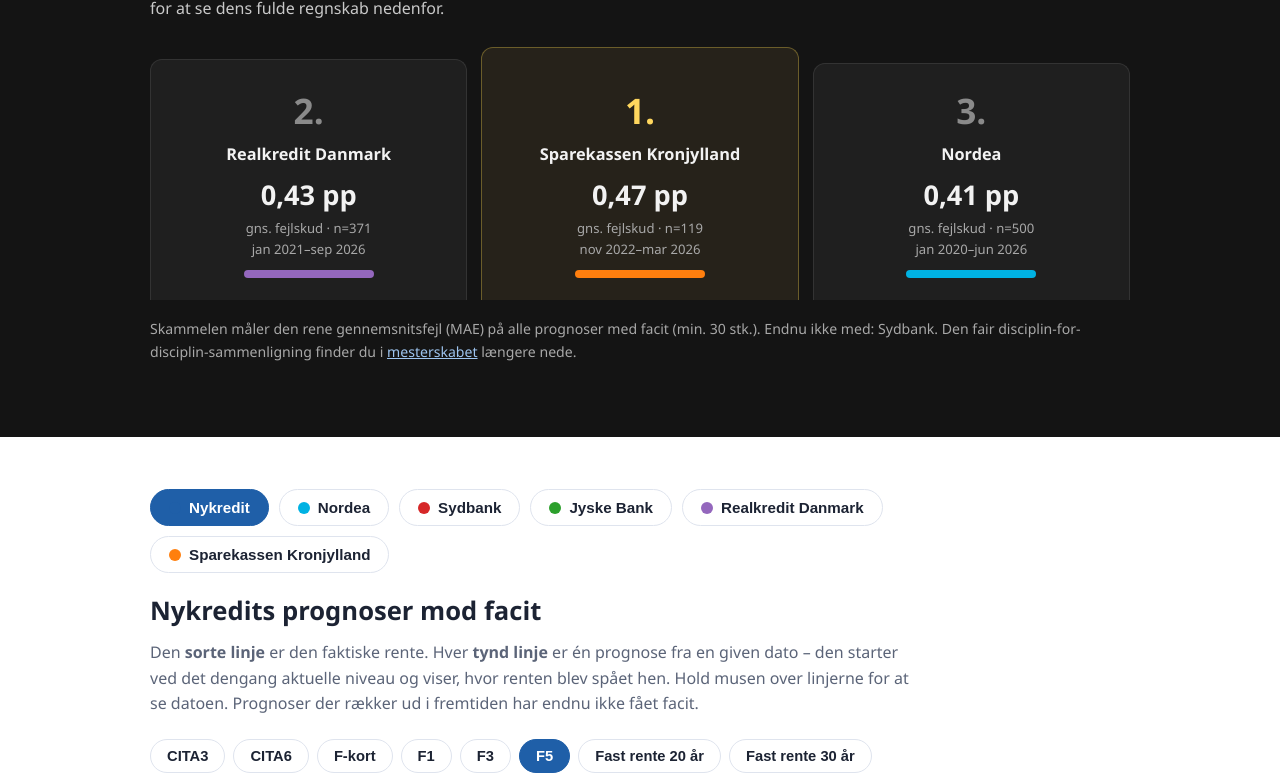
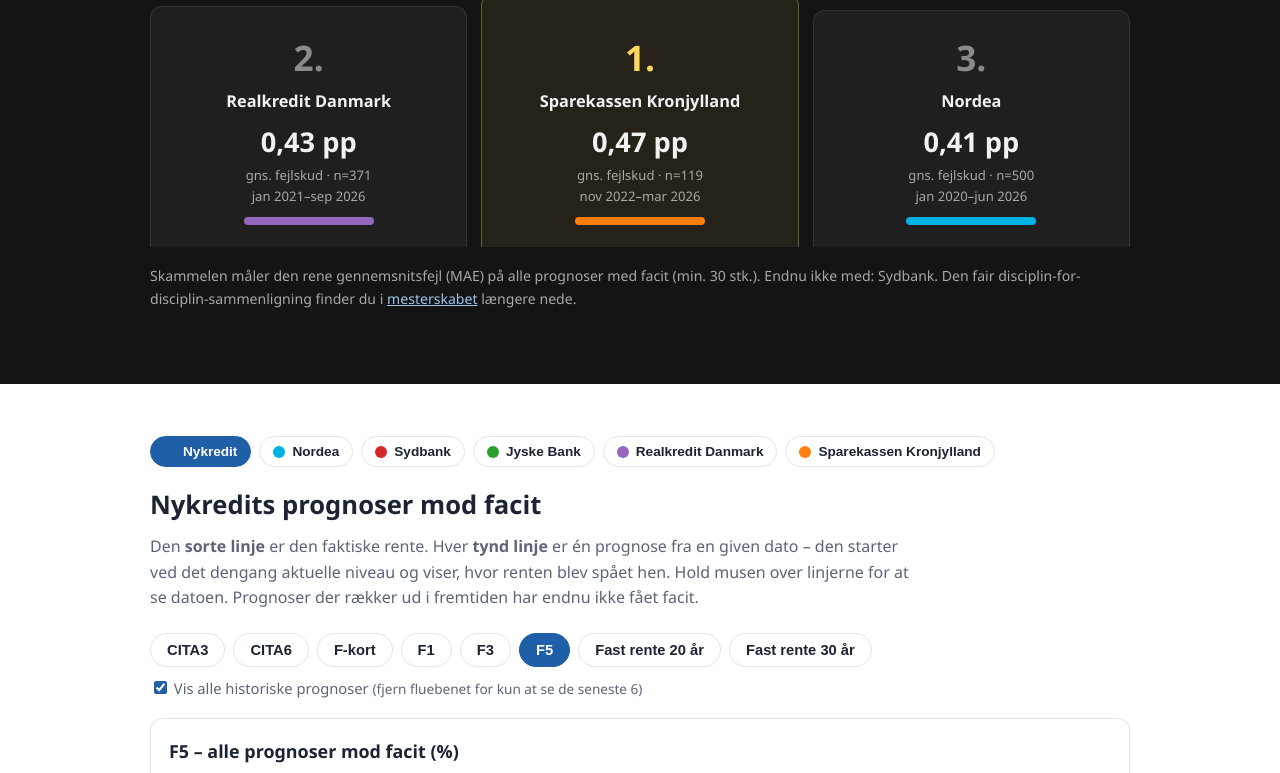
Before and after one commit to christoffer-tech/renteprognose-tjekket, a plain HTML site: page index.html in a window 1280 px wide. Shown: the part 927-1700 px from the top of the page. Drawn offline with nearby package versions, Linux system fonts and the light colour scheme.

Commit message:
Gør bankvælger-knapper kompakte (alle 6 på én linje)

```diff
--- a/css/style.css
+++ b/css/style.css
@@ -65,12 +65,12 @@
 .stat-sub em { font-style: normal; text-decoration: underline dotted; }
 
 /* bank-picker */
-.bank-picker { display: flex; gap: 10px; flex-wrap: wrap; margin-top: 24px; }
+.bank-picker { display: flex; gap: 8px; flex-wrap: wrap; margin-top: 24px; }
 .bank-picker button {
-  display: inline-flex; align-items: center; gap: 8px;
+  display: inline-flex; align-items: center; gap: 7px; white-space: nowrap;
   border: 1px solid rgba(255,255,255,.35); background: rgba(255,255,255,.08);
-  color: #fff; border-radius: 999px; padding: 9px 18px;
-  font-size: .95rem; font-weight: 700; cursor: pointer;
+  color: #fff; border-radius: 999px; padding: 7px 13px;
+  font-size: .85rem; font-weight: 700; cursor: pointer;
 }
 .bank-picker button i { width: 12px; height: 12px; border-radius: 50%; display: inline-block; }
 .bank-picker button:hover { background: rgba(255,255,255,.18); }
```
